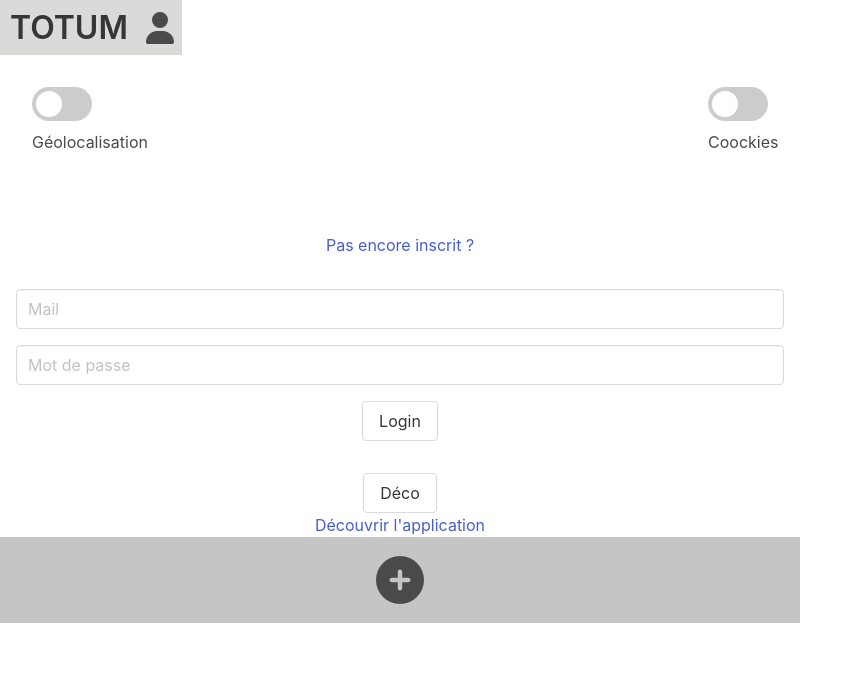
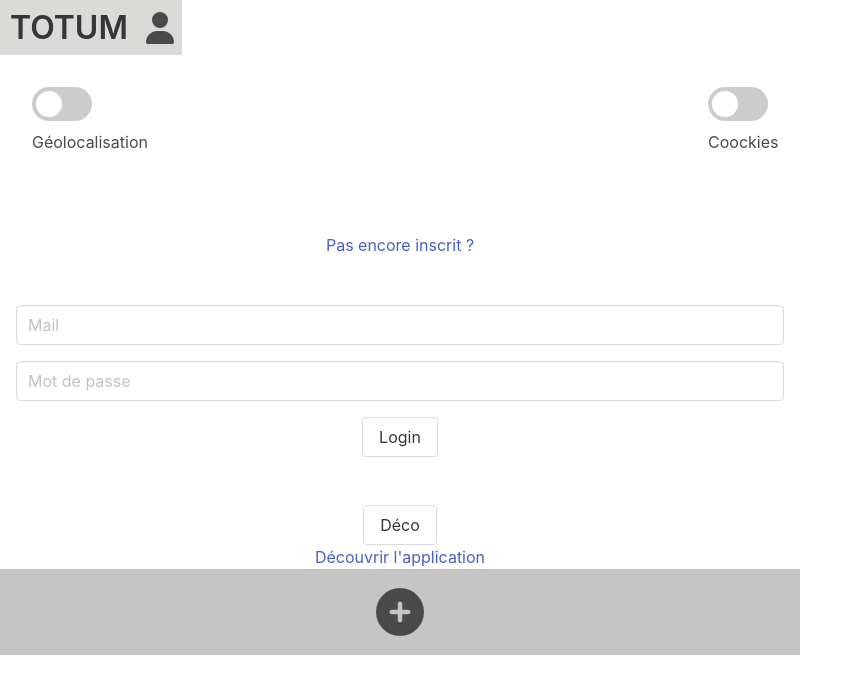
Before and after one commit to xaservas/totum, a React (Create React App) app in the folder app/: page / in a window 1280 px wide. Shown: the top 694 px of the page, without its empty margins (0-863 px from the left). Built offline with nearby package versions, Linux system fonts and the light colour scheme.

Commit message:
maj login

```diff
--- a/app/src/components/Login/LoginForm/loginForm.scss
+++ b/app/src/components/Login/LoginForm/loginForm.scss
@@ -1,5 +1,5 @@
 .LoginForm{
-    margin:2em 1em;
+    margin:3em 1em;
 }
 
 input{
--- a/app/src/components/Login/login.scss
+++ b/app/src/components/Login/login.scss
@@ -1,3 +1,7 @@
 .login {
     text-align: center;
 }
+
+a{
+    margin-bottom: 2em;
+}
```
